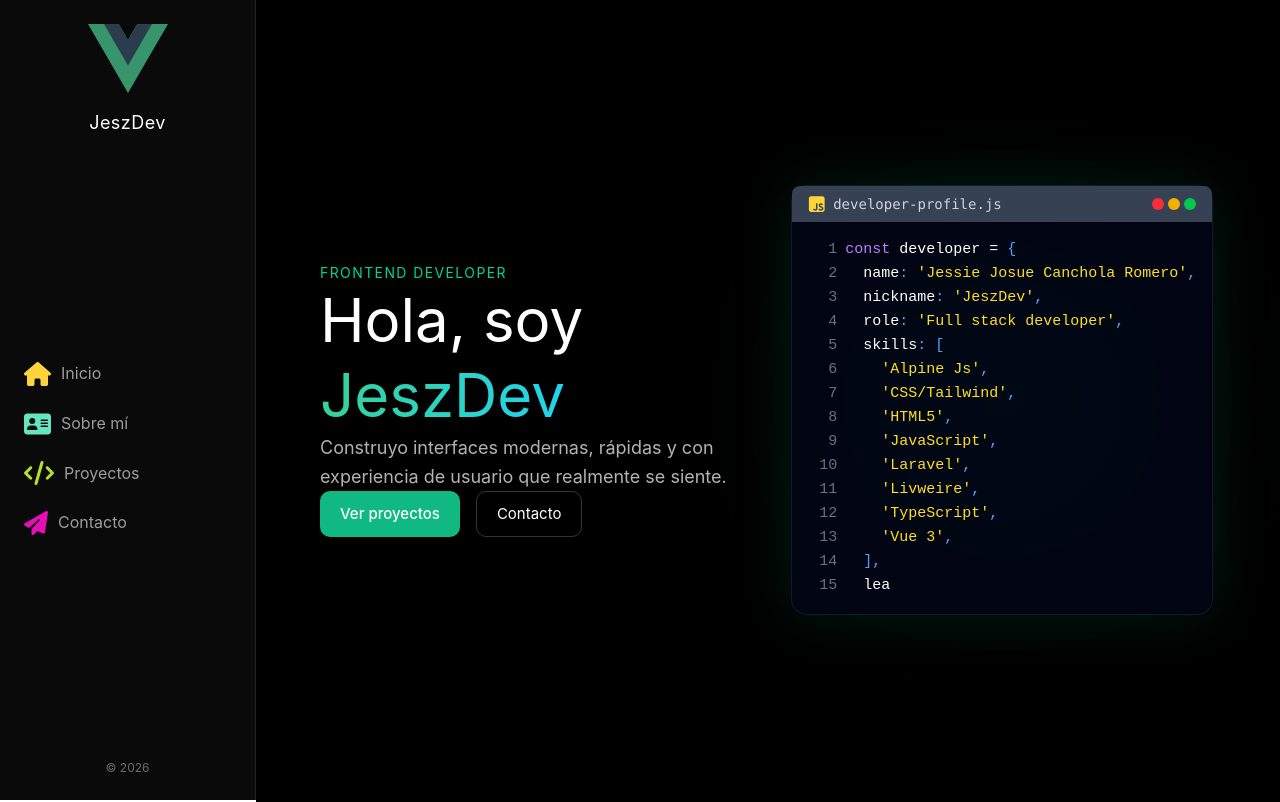
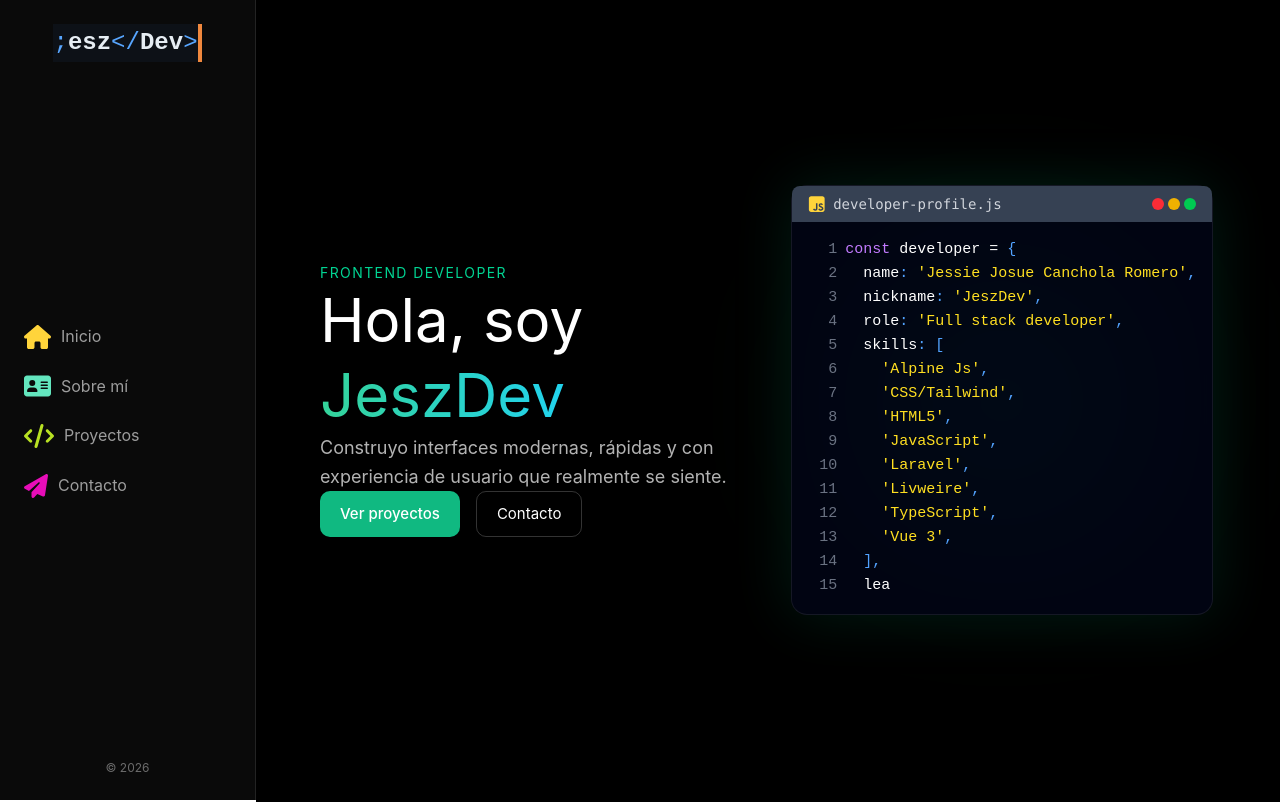
Before and after one commit to jeszDev/portafolio, a Vue app: page / in a window 1280 px wide. Shown: the top 802 px of the page. Built offline with nearby package versions, Linux system fonts and the light colour scheme; a web font is replaced by a local one.

Commit message:
se cre el logo

```diff
--- a/src/App.vue
+++ b/src/App.vue
@@ -6,8 +6,9 @@
     >
       <!-- Logo -->
       <div class="flex flex-col items-center gap-4">
-        <img src="@/assets/logo.svg" class="w-20 opacity-80" />
-        <h1 class="text-lg font-bold tracking-wide">JeszDev</h1>
+        <!-- <img src="@/assets/logo.svg" class="w-20 opacity-80" /> -->
+        <!-- <h1 class="text-lg font-bold tracking-wide">JeszDev</h1> -->
+        <LogoTitle />
       </div>
 
       <!-- NAV -->
@@ -64,6 +65,8 @@
 
 <script setup lang="ts">
 import { ref, onMounted, onBeforeUnmount, watch } from 'vue';
+
+import LogoTitle from '@/components/LogoTitle.vue';
 
 import HomePage from './sections/HomePage.vue';
 import AboutMePage from './sections/AboutMePage.vue';
--- /dev/null
+++ b/src/components/LogoTitle.vue
@@ -0,0 +1,73 @@
+<template>
+  <div class="logo-wrapper">
+    <div class="logo-container">
+      <h1 class="logo-text">
+        <span class="syntax">;</span>esz<span class="syntax">&lt;/</span>Dev<span class="syntax">&gt;</span>
+      </h1>
+    </div>
+  </div>
+</template>
+
+<script setup lang="ts">
+// Aquí puedes agregar props en el futuro si quieres cambiar el tamaño dinámicamente
+</script>
+
+<style scoped>
+/* 1. Variables de entorno aplicadas al contenedor del componente */
+.logo-wrapper {
+  --bg-color: #0d1117;       /* Fondo oscuro tipo GitHub */
+  --text-color: #e6edf3;     /* Blanco suave para las letras */
+  --syntax-color: #58a6ff;   /* Azul brillante para los símbolos de código */
+  --cursor-color: #f0883e;   /* Naranja/Amarillo para el cursor parpadeante */
+  --font-size: 1.5rem;         /* Tamaño del logo */
+
+  background-color: var(--bg-color);
+  display: flex;
+  justify-content: center;
+  align-items: center;
+
+  margin: 0;
+  font-family: 'Fira Code', 'Courier New', Courier, monospace;
+}
+
+/* 2. Estilo del Logo y Animación Typewriter */
+.logo-container {
+  display: inline-flex;
+  align-items: center;
+  position: relative;
+}
+
+.logo-text {
+  font-size: var(--font-size);
+  font-weight: 700;
+  color: var(--text-color);
+  white-space: nowrap;
+  overflow: hidden;
+  border-right: 4px solid var(--cursor-color);
+
+  /*
+    - typewriter: 2.5 segundos de duración.
+    - blink: 0.5s por ciclo, se repite exactamente 5 veces (5 * 0.5s = 2.5s).
+    'forwards' hace que el cursor mantenga su estado final (transparente).
+  */
+  animation:
+    typewriter 2.5s steps(10, end) forwards,
+    blink 0.5s step-end 5 forwards;
+}
+
+/* 3. Colores de resaltado de sintaxis */
+.syntax {
+  color: var(--syntax-color);
+}
+
+/* 4. Keyframes de las animaciones */
+@keyframes typewriter {
+  from { width: 0; }
+  to { width: 100%; }
+}
+
+@keyframes blink {
+  from, to { border-color: var(--cursor-color); }
+  50% { border-color: transparent; }
+}
+</style>
```
